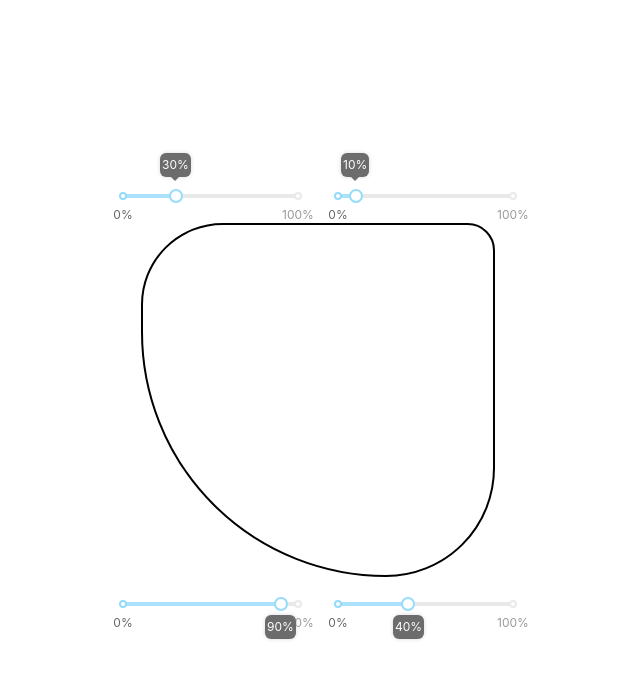
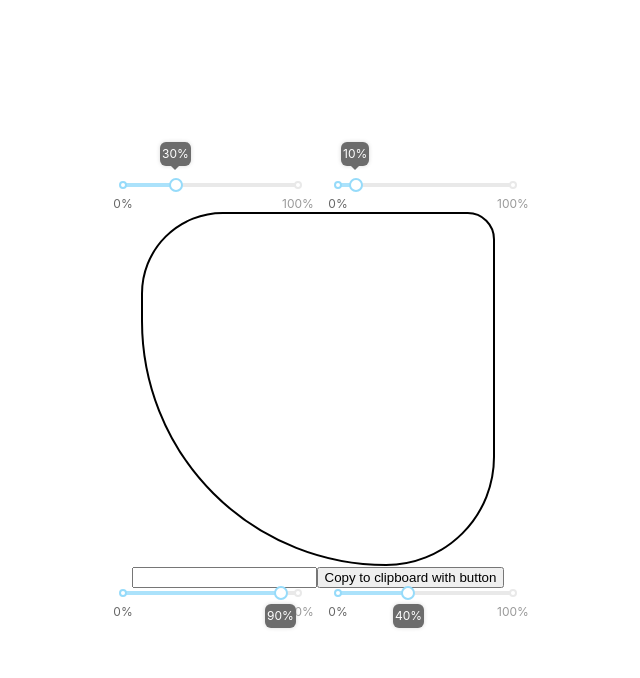
Before and after one commit to mrkshx/border_radius_previewer, a React (Create React App) app: page / in a window 1280 px wide. Shown: the top 678 px of the page, without its empty margins (322-962 px from the left). Built offline with nearby package versions, Linux system fonts and the light colour scheme.

Commit message:
implemented simple clipboard component

```diff
--- a/src/App.js
+++ b/src/App.js
@@ -1,10 +1,12 @@
 import './App.css';
 import BorderSquare from './components/border_square';
+import BorderRadiusClipboard from './components/border_radius_clipboard';
 
 function App() {
   return (
     <div className="App">
       <BorderSquare/>
+      <BorderRadiusClipboard/>
     </div>
   );
 }
--- /dev/null
+++ b/src/components/border_radius_clipboard.jsx
@@ -0,0 +1,16 @@
+import React, { useState } from "react";
+import {CopyToClipboard} from 'react-copy-to-clipboard';
+
+
+const BorderRadiusClipboard = () => {
+  const [clipboardText, copyToClipboard] = useState("");
+
+  return <div>
+    <input value={clipboardText} onChange={({target: {value}}) => copyToClipboard(value)} />
+    <CopyToClipboard text={clipboardText}>
+      <button>Copy to clipboard with button</button>
+    </CopyToClipboard>
+  </div>
+}
+
+export default BorderRadiusClipboard;
```
